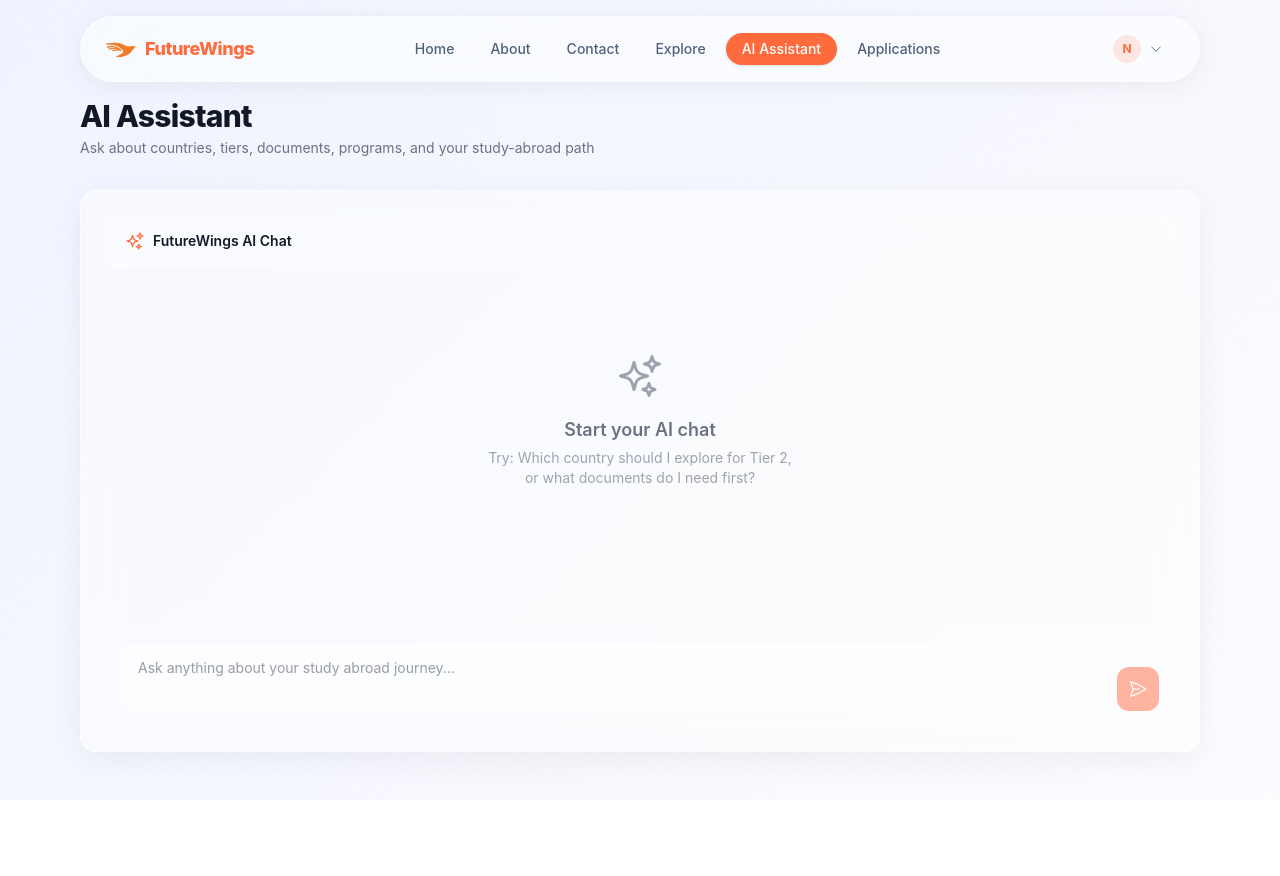
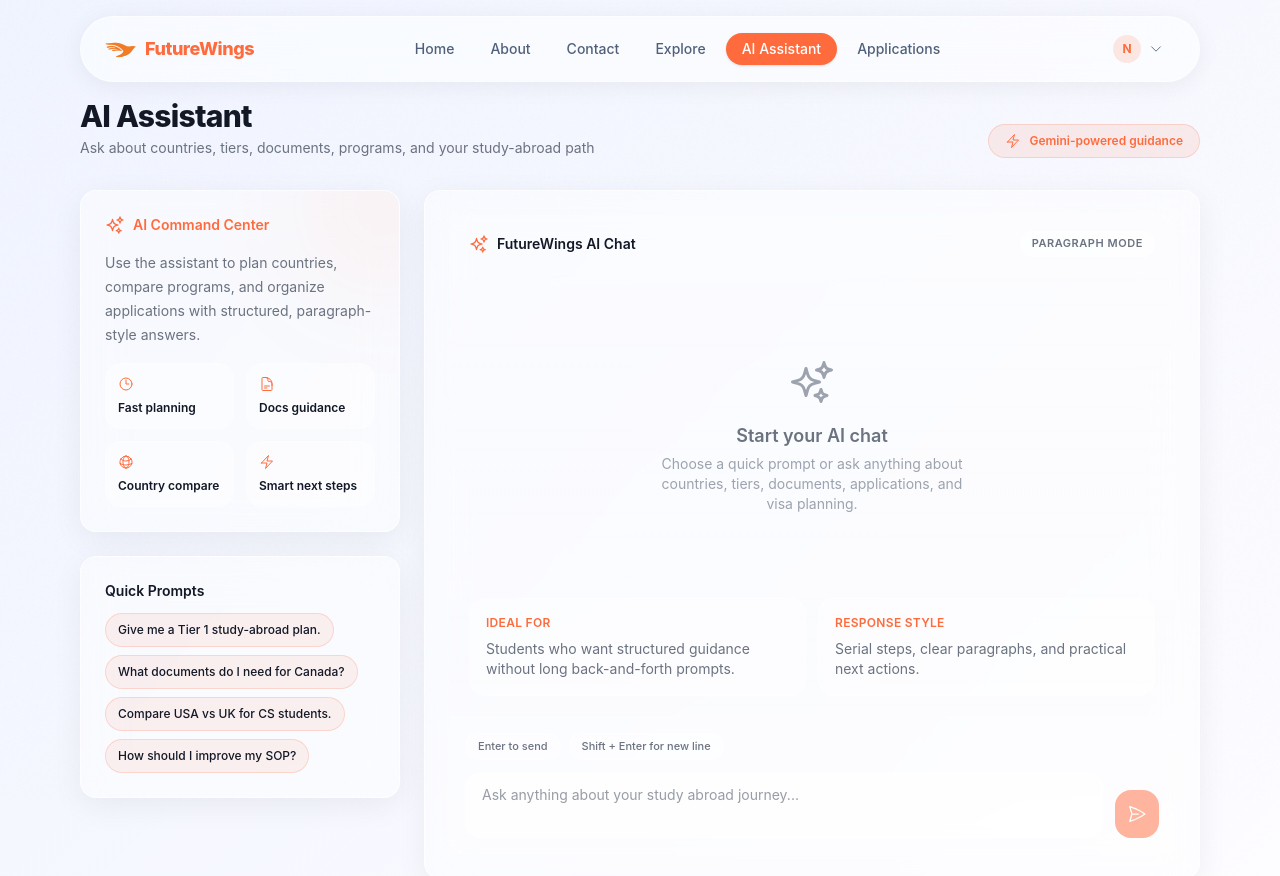
Before and after one commit to md-sazid9089/FutureWings_Smart_Path_to_Study_Abroad, a React (Vite) app in the folder frontend/: page /ai-assistant in a window 1280 px wide. Shown: the top 876 px of the page. Before the commit the page ends 800 px from the top, so only its background shows below. Built offline with nearby package versions, Linux system fonts and the light colour scheme; sample sign-in values are in the browser's storage; the HTML template or start-up script is replaced by a standard one.

Commit message:
feat: enhance AI Assistant with quick prompts and improved UI elements

```diff
--- a/frontend/src/pages/AIAssistant.jsx
+++ b/frontend/src/pages/AIAssistant.jsx
@@ -1,15 +1,33 @@
-import { useState } from 'react';
+import { useEffect, useRef, useState } from 'react';
 import API from '../api/axios';
 import { PageHeader } from '../components/ui/PageHeader';
 import GlassCard from '../components/ui/GlassCard';
 import EmptyState from '../components/ui/EmptyState';
-import { HiOutlineSparkles, HiOutlinePaperAirplane } from 'react-icons/hi2';
+import { HiOutlineSparkles, HiOutlinePaperAirplane, HiOutlineBolt, HiOutlineClock, HiOutlineDocumentText, HiOutlineGlobeAlt } from 'react-icons/hi2';
 import toast from 'react-hot-toast';
+
+const quickPrompts = [
+  'Give me a Tier 1 study-abroad plan.',
+  'What documents do I need for Canada?',
+  'Compare USA vs UK for CS students.',
+  'How should I improve my SOP?',
+];
 
 export default function AIAssistant() {
   const [messages, setMessages] = useState([]);
   const [input, setInput] = useState('');
   const [loading, setLoading] = useState(false);
+  const chatRef = useRef(null);
+
+  useEffect(() => {
+    if (chatRef.current) {
+      chatRef.current.scrollTop = chatRef.current.scrollHeight;
+    }
+  }, [messages, loading]);
+
+  const launchPrompt = (prompt) => {
+    setInput(prompt);
+  };
 
   const sendMessage = async () => {
     const userMessage = input.trim();
@@ -46,32 +64,101 @@ export default function AIAssistant() {
       <PageHeader
         title="AI Assistant"
         subtitle="Ask about countries, tiers, documents, programs, and your study-abroad path"
+        children={(
+          <div className="hidden sm:flex items-center gap-2 rounded-full border border-primary/20 bg-primary/10 px-4 py-2 text-xs font-semibold text-primary">
+            <HiOutlineBolt className="w-4 h-4" />
+            Gemini-powered guidance
+          </div>
+        )}
       />
 
-      <GlassCard className="p-0 overflow-hidden border border-white/20">
-        <div className="px-5 py-4 border-b border-white/20 flex items-center gap-2 bg-white/20">
+      <div className="grid gap-6 lg:grid-cols-[320px_minmax(0,1fr)]">
+        <aside className="space-y-6">
+          <GlassCard className="relative overflow-hidden border border-white/20 p-5">
+            <div className="absolute -right-10 -top-10 h-28 w-28 rounded-full bg-primary/15 blur-3xl" />
+            <div className="relative space-y-4">
+              <div className="flex items-center gap-2 text-primary">
+                <HiOutlineSparkles className="w-5 h-5" />
+                <span className="text-sm font-semibold">AI Command Center</span>
+              </div>
+              <p className="text-sm text-text-muted leading-6">
+                Use the assistant to plan countries, compare programs, and organize applications with structured, paragraph-style answers.
+              </p>
+              <div className="grid grid-cols-2 gap-3">
+                <div className="rounded-2xl border border-white/20 bg-white/40 p-3">
+                  <HiOutlineClock className="w-4 h-4 text-primary mb-2" />
+                  <p className="text-xs font-semibold text-text">Fast planning</p>
+                </div>
+                <div className="rounded-2xl border border-white/20 bg-white/40 p-3">
+                  <HiOutlineDocumentText className="w-4 h-4 text-primary mb-2" />
+                  <p className="text-xs font-semibold text-text">Docs guidance</p>
+                </div>
+                <div className="rounded-2xl border border-white/20 bg-white/40 p-3">
+                  <HiOutlineGlobeAlt className="w-4 h-4 text-primary mb-2" />
+                  <p className="text-xs font-semibold text-text">Country compare</p>
+                </div>
+                <div className="rounded-2xl border border-white/20 bg-white/40 p-3">
+                  <HiOutlineBolt className="w-4 h-4 text-primary mb-2" />
+                  <p className="text-xs font-semibold text-text">Smart next steps</p>
+                </div>
+              </div>
+            </div>
+          </GlassCard>
+
+          <GlassCard className="border border-white/20 p-5">
+            <h3 className="text-sm font-semibold text-text mb-3">Quick Prompts</h3>
+            <div className="flex flex-wrap gap-2">
+              {quickPrompts.map((prompt) => (
+                <button
+                  key={prompt}
+                  onClick={() => launchPrompt(prompt)}
+                  className="rounded-full border border-primary/20 bg-primary/8 px-3 py-2 text-left text-xs font-medium text-text transition hover:border-primary/35 hover:bg-primary/12"
+                >
+                  {prompt}
+                </button>
+              ))}
+            </div>
+          </GlassCard>
+        </aside>
+
+        <GlassCard className="p-0 overflow-hidden border border-white/20 shadow-xl">
+          <div className="flex items-center justify-between border-b border-white/20 bg-white/20 px-5 py-4">
+            <div className="flex items-center gap-2">
               <HiOutlineSparkles className="w-5 h-5 text-primary" />
               <h3 className="text-sm font-semibold text-text">FutureWings AI Chat</h3>
             </div>
+            <span className="rounded-full bg-white/50 px-3 py-1 text-[11px] font-semibold uppercase tracking-wider text-text-muted">
+              Paragraph Mode
+            </span>
+          </div>
 
-        <div className="p-5 min-h-90 max-h-[60vh] overflow-y-auto space-y-4">
+          <div ref={chatRef} className="max-h-[64vh] min-h-90 overflow-y-auto bg-linear-to-b from-white/20 to-white/5 p-5 space-y-4">
             {messages.length === 0 ? (
+              <div className="space-y-5">
                 <EmptyState
                   icon={HiOutlineSparkles}
                   title="Start your AI chat"
-              message="Try: Which country should I explore for Tier 2, or what documents do I need first?"
+                  message="Choose a quick prompt or ask anything about countries, tiers, documents, applications, and visa planning."
                 />
+                <div className="grid gap-3 sm:grid-cols-2">
+                  <div className="rounded-2xl border border-white/20 bg-white/40 p-4">
+                    <p className="text-xs font-semibold uppercase tracking-wide text-primary">Ideal for</p>
+                    <p className="mt-2 text-sm text-text-muted">Students who want structured guidance without long back-and-forth prompts.</p>
+                  </div>
+                  <div className="rounded-2xl border border-white/20 bg-white/40 p-4">
+                    <p className="text-xs font-semibold uppercase tracking-wide text-primary">Response style</p>
+                    <p className="mt-2 text-sm text-text-muted">Serial steps, clear paragraphs, and practical next actions.</p>
+                  </div>
+                </div>
+              </div>
             ) : (
               messages.map((msg, index) => (
+                <div key={`${msg.role}-${index}`} className={`flex ${msg.role === 'user' ? 'justify-end' : 'justify-start'}`}>
                   <div
-                key={`${msg.role}-${index}`}
-                className={`flex ${msg.role === 'user' ? 'justify-end' : 'justify-start'}`}
-              >
-                <div
-                  className={`max-w-[85%] rounded-2xl px-4 py-3 text-sm leading-relaxed whitespace-pre-wrap ${
+                    className={`max-w-[88%] rounded-3xl px-4 py-3 text-sm leading-relaxed whitespace-pre-wrap shadow-sm ${
                       msg.role === 'user'
                         ? 'bg-primary text-white'
-                      : 'bg-white/55 text-text border border-white/40'
+                        : 'bg-white/70 text-text border border-white/40'
                     }`}
                   >
                     {msg.content}
@@ -82,14 +169,23 @@ export default function AIAssistant() {
 
             {loading && (
               <div className="flex justify-start">
-              <div className="rounded-2xl px-4 py-3 text-sm bg-white/55 text-text border border-white/40">
-                Thinking...
+                <div className="rounded-3xl border border-white/40 bg-white/70 px-4 py-3 text-sm text-text">
+                  <span className="inline-flex gap-1">
+                    <span className="h-2 w-2 animate-bounce rounded-full bg-primary [animation-delay:-0.2s]" />
+                    <span className="h-2 w-2 animate-bounce rounded-full bg-primary [animation-delay:-0.1s]" />
+                    <span className="h-2 w-2 animate-bounce rounded-full bg-primary" />
+                  </span>
+                  <span className="ml-2">Thinking...</span>
                 </div>
               </div>
             )}
           </div>
 
-        <div className="p-4 border-t border-white/20 bg-white/15">
+          <div className="border-t border-white/20 bg-white/15 p-4">
+            <div className="mb-3 flex flex-wrap items-center gap-2 text-[11px] font-medium text-text-muted">
+              <span className="rounded-full border border-white/20 bg-white/40 px-3 py-1">Enter to send</span>
+              <span className="rounded-full border border-white/20 bg-white/40 px-3 py-1">Shift + Enter for new line</span>
+            </div>
             <div className="flex items-end gap-3">
               <textarea
                 value={input}
@@ -97,19 +193,20 @@ export default function AIAssistant() {
                 onKeyDown={onKeyDown}
                 rows={2}
                 placeholder="Ask anything about your study abroad journey..."
-              className="w-full resize-none rounded-xl border border-white/25 bg-white/50 px-4 py-3 text-sm text-text placeholder:text-text-muted/70 outline-none focus:border-primary/35 focus:ring-2 focus:ring-primary/20"
+                className="w-full resize-none rounded-2xl border border-white/25 bg-white/60 px-4 py-3 text-sm text-text placeholder:text-text-muted/70 outline-none transition focus:border-primary/35 focus:ring-2 focus:ring-primary/20"
               />
               <button
                 onClick={sendMessage}
                 disabled={loading || !input.trim()}
-              className="inline-flex h-11 w-11 items-center justify-center rounded-xl bg-primary text-white transition hover:bg-primary-dark disabled:opacity-50 disabled:cursor-not-allowed"
+                className="inline-flex h-12 w-12 items-center justify-center rounded-2xl bg-primary text-white transition hover:bg-primary-dark disabled:cursor-not-allowed disabled:opacity-50"
                 aria-label="Send message"
               >
-              <HiOutlinePaperAirplane className="w-5 h-5" />
+                <HiOutlinePaperAirplane className="h-5 w-5" />
               </button>
             </div>
           </div>
         </GlassCard>
       </div>
+    </div>
   );
 }
```
Lines whose indentation alone changed are shown as unchanged.
